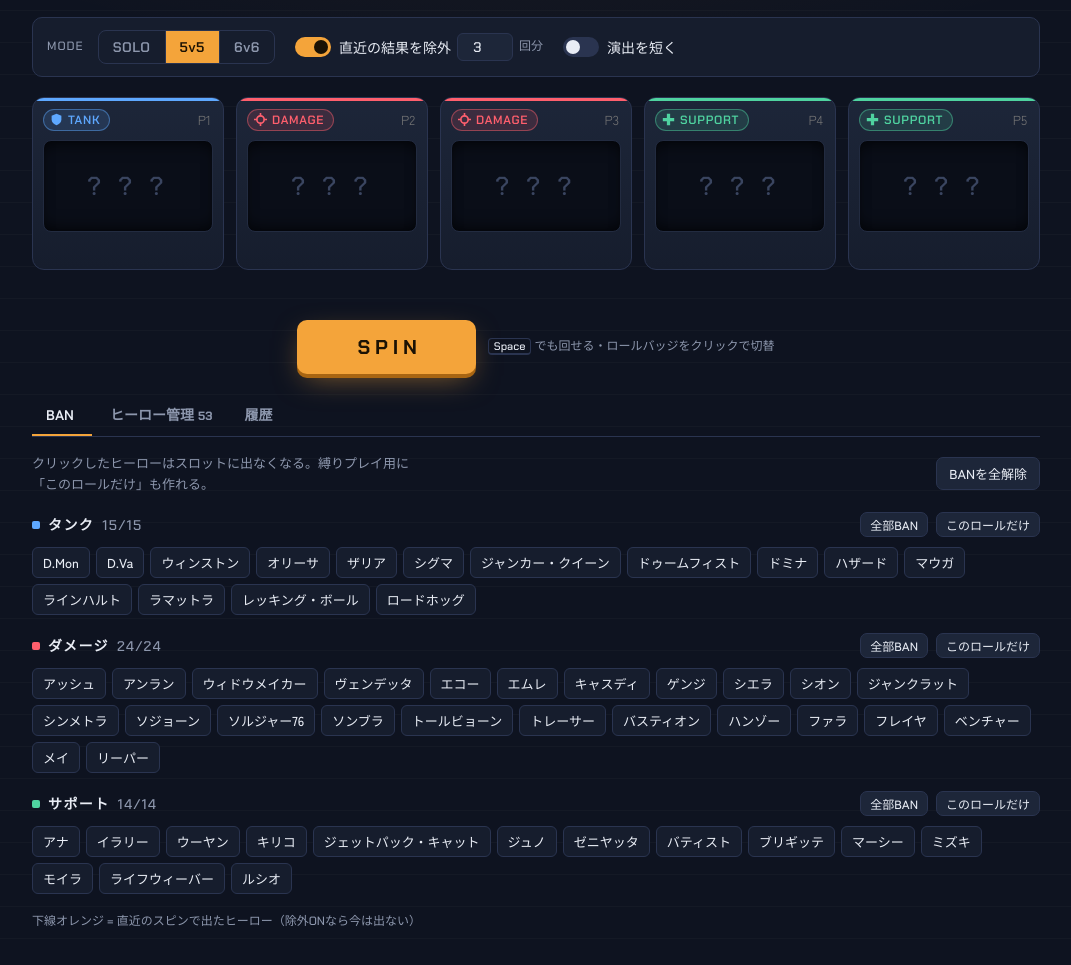
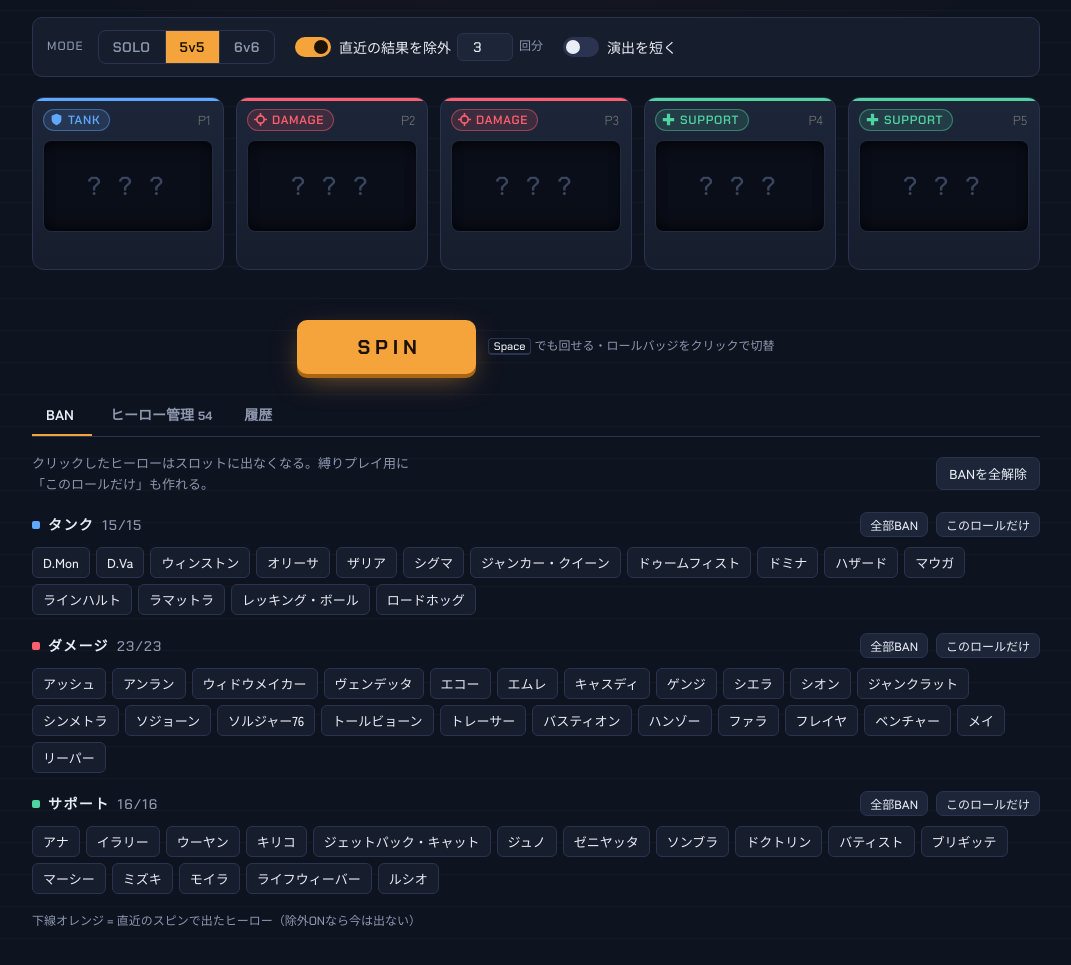
Before and after one commit to usr0301497/ow-hero-slot, a plain HTML site: page index.html in a window 1280 px wide. Shown: the part 85-1050 px from the top of the page, without its empty margins (104-1175 px from the left). Drawn offline with Linux system fonts and the light colour scheme; a web font is replaced by a local one.

Commit message:
Add files via upload

```diff
--- a/index.html
+++ b/index.html
@@ -361,8 +361,8 @@ kbd { font-family: var(--f-ui); border: 1px solid var(--line); border-bottom-wid
   };
   const DEFAULT_HEROES = {
     tank: ["D.Va", "D.Mon", "オリーサ", "ウィンストン", "ザリア", "シグマ", "ジャンカー・クイーン", "ドゥームフィスト", "ドミナ", "ハザード", "マウガ", "ラインハルト", "ラマットラ", "レッキング・ボール", "ロードホッグ"],
-    damage: ["アッシュ", "アンラン", "ウィドウメイカー", "ヴェンデッタ", "エコー", "エムレ", "キャスディ", "ゲンジ", "シエラ", "シオン", "シンメトラ", "ジャンクラット", "ソジョーン", "ソルジャー76", "ソンブラ", "トールビョーン", "トレーサー", "ハンゾー", "バスティオン", "ファラ", "フレイヤ", "ベンチャー", "メイ", "リーパー"],
-    support: ["アナ", "イラリー", "ウーヤン", "キリコ", "ジェットパック・キャット", "ジュノ", "ゼニヤッタ", "バティスト", "ブリギッテ", "マーシー", "ミズキ", "モイラ", "ライフウィーバー", "ルシオ"]
+    damage: ["アッシュ", "アンラン", "ウィドウメイカー", "ヴェンデッタ", "エコー", "エムレ", "キャスディ", "ゲンジ", "シエラ", "シオン", "シンメトラ", "ジャンクラット", "ソジョーン", "ソルジャー76", "トールビョーン", "トレーサー", "ハンゾー", "バスティオン", "ファラ", "フレイヤ", "ベンチャー", "メイ", "リーパー"],
+    support: ["アナ", "イラリー", "ウーヤン", "キリコ", "ジェットパック・キャット", "ジュノ", "ゼニヤッタ", "ソンブラ", "ドクトリン", "バティスト", "ブリギッテ", "マーシー", "ミズキ", "モイラ", "ライフウィーバー", "ルシオ"]
   };
   const KEY = "ow-hero-slot-v1";
   const uid = () => Math.random().toString(36).slice(2, 9) + Date.now().toString(36).slice(-3);
```
